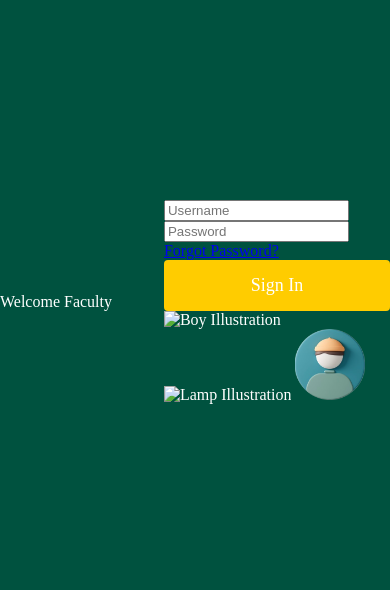
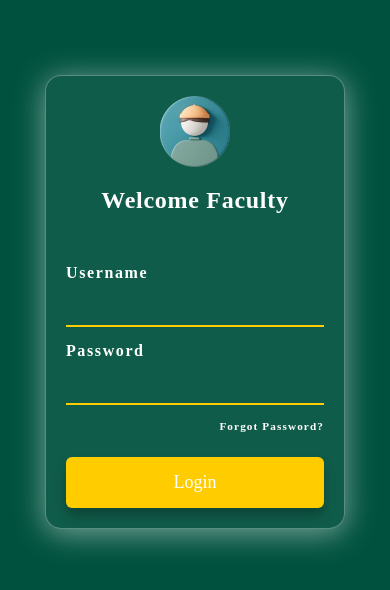
Before and after one commit to yashsuthar00/SGP, a website: page public/faculty/faculty-login.html in a window 390 px wide. Shown: the part 120-710 px from the top of the page. Drawn offline with Linux system fonts and the light colour scheme; a web font is replaced by a local one.

Commit message:
responsive for student and faculty

```diff
--- a/public/assets/css/login.css
+++ b/public/assets/css/login.css
@@ -108,12 +108,20 @@ button {
     max-width: 400px;
     width: 100%;
     font-size: 18px;
+    border-radius: 6px;
+    transition: transform 0.15s ease, box-shadow 0.15s ease, background-color 0.15s ease;
+    box-shadow: 0 8px 12px rgba(0, 0, 0, 0.25);
+}
+
+button:active {
+    transform: translateY(6px);
+    box-shadow: 0 1px 3px rgba(0, 0, 0, 0.2);
+    background-color: #d4a200;
     border-radius: 4px;
 }
 
-button:hover {
-    background-color: #00523f;
-}
+
+
 
 @media (min-width: 320px) and (max-width: 480px) {
     .container {
--- a/public/faculty/faculty-login.html
+++ b/public/faculty/faculty-login.html
@@ -3,27 +3,40 @@
 <head>
     <meta charset="UTF-8">
     <meta name="viewport" content="width=device-width, initial-scale=1.0">
-    <link rel="stylesheet" href="../assets/css/login.css">
-    <title>Faculty Login portal</title>
+    <title>Faculty Login</title>
+    <link rel="preconnect" href="https://fonts.googleapis.com">
+<link rel="preconnect" href="https://fonts.gstatic.com" crossorigin>
+<link href="https://fonts.googleapis.com/css2?family=Risque&display=swap" rel="stylesheet">
+<link rel="stylesheet" href="../assets/css/login.css" />
 </head>
 <body>
     <div class="container">
-        <div class="top-left" id="welcome">Welcome Faculty</div>
+        <form class="login-form" id="signin-form">
+            <div class="img">
+                <img class="profile" src="../assets/images/profile.png" alt="profile">
+            </div>
+            <h2 id="welcome">Welcome Faculty</h2>
+            <div class="input-group">
+                <label for="username">Username</label>
+                <div class="input">
+                    <input type="text" id="signin-username" name="username" required>
+                    <input type="hidden" id="user-role" value="faculty">
+                </div>
+            </div>
+            <div class="input-group">
+                <label for="password">Password</label>
+                <div class="input">
+                    <input type="password" id="signin-password" name="password" required>
+                </div>
+            </div>
+            <div class="forgot-pass">
+                <a href="#">
+                    <label for="forgot password">Forgot Password?</label>
+                </a>
+            </div>
+            <button type="submit">Login</button>
+        </form>
     </div>
-    <form class="bottom-left" id="signin-form">
-        <div class="textbox">
-            <input type="text" id="signin-username" placeholder="Username" required>
-            <input type="hidden" id="user-role" value="faculty">
-        </div>
-        <div class="textbox">
-            <input type="password" id="signin-password" placeholder="Password" required>
-        </div>
-        <a href="#" class="forgot-password">Forgot Password?</a>
-        <button type="submit" class="btn">Sign In</button>
-        <img class="boy" src="../assets/images/boy.png"alt="Boy Illustration">
-        <img class="lamp" src="../assets/images/lamp.png" alt="Lamp Illustration">
-        <img class="profile" src="../assets/images/profile.png" alt="Profile Icon">
-    </form>
     <script src="../assets/js/auth.js"></script>
 </body>
 </html>
--- a/public/style.css
+++ b/public/style.css
@@ -48,6 +48,10 @@ body, html {
     border: 1px solid rgba(255, 255, 255, 0.48);
 }
 
+.portal a{
+    text-decoration: none;
+    color: black;
+}
 .portal img {
     width: 180px;
     height: auto;
```
Also changed, not shown: public/admin/admin-login.html (+1 -1 lines), public/index.html (+3 -3 lines), public/student/student-login.html (+30 -17 lines).
